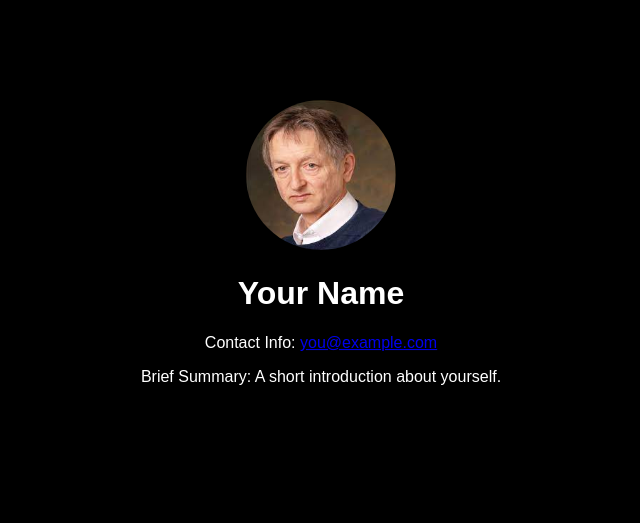
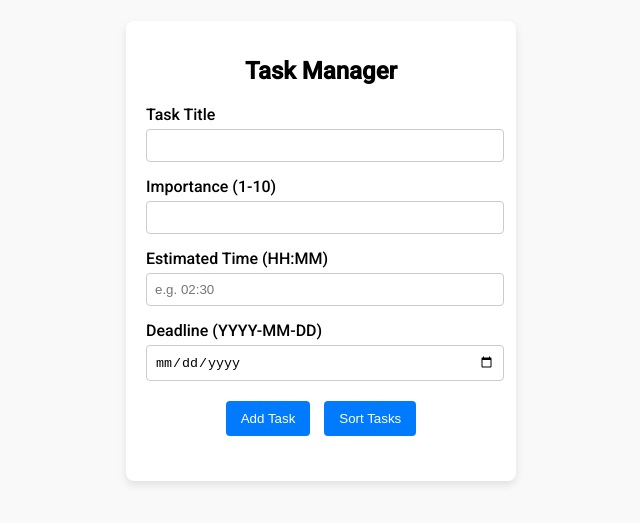
Before and after one commit to AI-Time-show/AI-Time-show.github.io, a plain HTML site: page index.html in a window 1280 px wide. Shown: the part 149-672 px from the top of the page, without its empty margins (319-959 px from the left). Drawn offline with nearby package versions, Linux system fonts and the light colour scheme; files that its build step writes are made by us from their sources.

Commit message:
Update index.html

```diff
--- a/index.html
+++ b/index.html
@@ -2,25 +2,173 @@
 <html lang="en">
 <head>
     <meta charset="UTF-8">
-    <title>3D Interactive Resume</title>
-    <link rel="stylesheet" href="css/style.css">
+    <meta name="viewport" content="width=device-width, initial-scale=1.0">
+    <title>Task Manager</title>
+    <link href="https://fonts.googleapis.com/css2?family=Roboto:wght@400;500&display=swap" rel="stylesheet">
+    <style>
+        body {
+            font-family: 'Roboto', sans-serif;
+            background-color: #f9f9f9;
+            display: flex;
+            justify-content: center;
+            align-items: center;
+            min-height: 100vh;
+            margin: 0;
+        }
+        .task-manager {
+            background-color: #ffffff;
+            box-shadow: 0 4px 8px rgba(0, 0, 0, 0.1);
+            border-radius: 8px;
+            padding: 20px;
+            width: 350px;
+        }
+        .task-manager h1 {
+            text-align: center;
+            font-size: 1.5rem;
+            margin-bottom: 20px;
+        }
+        .input-group {
+            margin-bottom: 15px;
+        }
+        .input-group label {
+            display: block;
+            font-weight: 500;
+            margin-bottom: 5px;
+        }
+        .input-group input {
+            width: calc(100% - 10px);
+            padding: 8px;
+            border: 1px solid #ccc;
+            border-radius: 4px;
+        }
+        .task-list {
+            margin-top: 20px;
+        }
+        .task-list ul {
+            list-style: none;
+            padding-left: 0;
+        }
+        .task-list li {
+            background: #f1f1f1;
+            margin: 5px 0;
+            padding: 10px;
+            border-radius: 4px;
+            display: flex;
+            justify-content: space-between;
+        }
+        .btn-container {
+            text-align: center;
+            margin-top: 15px;
+        }
+        button {
+            background-color: #007bff;
+            color: #ffffff;
+            border: none;
+            padding: 10px 15px;
+            border-radius: 4px;
+            cursor: pointer;
+            margin: 5px;
+        }
+        button:hover {
+            background-color: #0056b3;
+        }
+    </style>
 </head>
 <body>
-    <!-- Info Section -->
-    <div id="info">
-        <img src="images/your-face.jpg" alt="Your Face" id="face-image">
-        <h1>Your Name</h1>
-        <p>Contact Info: <a href="mailto:you@example.com">you@example.com</a></p>
-        <p>Brief Summary: A short introduction about yourself.</p>
+    <div class="task-manager">
+        <h1>Task Manager</h1>
+        <div class="input-group">
+            <label for="task-title">Task Title</label>
+            <input type="text" id="task-title">
+        </div>
+        <div class="input-group">
+            <label for="task-importance">Importance (1-10)</label>
+            <input type="number" id="task-importance" min="1" max="10">
+        </div>
+        <div class="input-group">
+            <label for="task-time">Estimated Time (HH:MM)</label>
+            <input type="text" id="task-time" placeholder="e.g. 02:30">
+        </div>
+        <div class="input-group">
+            <label for="task-deadline">Deadline (YYYY-MM-DD)</label>
+            <input type="date" id="task-deadline">
+        </div>
+        <div class="btn-container">
+            <button onclick="addTask()">Add Task</button>
+            <button onclick="sortTasks()">Sort Tasks</button>
+        </div>
+        <div class="task-list">
+            <ul id="task-list"></ul>
+        </div>
     </div>
 
-    <!-- Canvas for Three.js -->
-    <canvas id="canvas"></canvas>
+    <script>
+        let tasks = [];
 
-    <!-- Scripts -->
-    <script src="https://cdnjs.cloudflare.com/ajax/libs/three.js/r128/three.min.js"></script>
-    <script src="https://cdnjs.cloudflare.com/ajax/libs/gsap/3.11.3/gsap.min.js"></script>
-    <script src="https://cdnjs.cloudflare.com/ajax/libs/gsap/3.11.3/ScrollTrigger.min.js"></script>
-    <script src="js/script.js"></script>
+        function addTask() {
+            const title = document.getElementById('task-title').value;
+            const importance = document.getElementById('task-importance').value;
+            const estimatedTime = document.getElementById('task-time').value;
+            const deadline = document.getElementById('task-deadline').value;
+
+            if (!title || !importance || !estimatedTime) {
+                alert("Please fill in all fields correctly.");
+                return;
+            }
+
+            tasks.push({
+                title,
+                importance: parseInt(importance),
+                estimatedTime,
+                deadline
+            });
+            displayTasks();
+            clearInputs();
+        }
+
+        function displayTasks() {
+            const taskList = document.getElementById('task-list');
+            taskList.innerHTML = '';
+            tasks.forEach((task, index) => {
+                const listItem = document.createElement('li');
+                listItem.innerHTML = `${task.title} [Importance: ${task.importance}, Time: ${task.estimatedTime}, Deadline: ${task.deadline ? task.deadline : 'N/A'}] <button onclick="removeTask(${index})">Complete</button>`;
+                taskList.appendChild(listItem);
+            });
+        }
+
+        function removeTask(index) {
+            tasks.splice(index, 1);
+            displayTasks();
+        }
+
+        function clearInputs() {
+            document.getElementById('task-title').value = '';
+            document.getElementById('task-importance').value = '';
+            document.getElementById('task-time').value = '';
+            document.getElementById('task-deadline').value = '';
+        }
+
+        function sortTasks() {
+            tasks.sort((a, b) => calculateScore(b) - calculateScore(a));
+            displayTasks();
+        }
+
+        function calculateScore(task) {
+            const timeParts = task.estimatedTime.split(":");
+            const timeInMinutes = parseInt(timeParts[0]) * 60 + parseInt(timeParts[1]);
+            const importanceScore = task.importance / timeInMinutes;
+            let deadlineScore = 1;
+
+            if (task.deadline) {
+                const deadlineTime = new Date(task.deadline).getTime();
+                const now = new Date().getTime();
+                const timeToDeadline = (deadlineTime - now) / 60000; // time in minutes
+                const x = timeToDeadline / Math.max(timeInMinutes, 1);
+                deadlineScore = 18 / (1 + Math.exp(x / 2)) + 1;
+            }
+
+            return importanceScore * deadlineScore;
+        }
+    </script>
 </body>
 </html>
```
